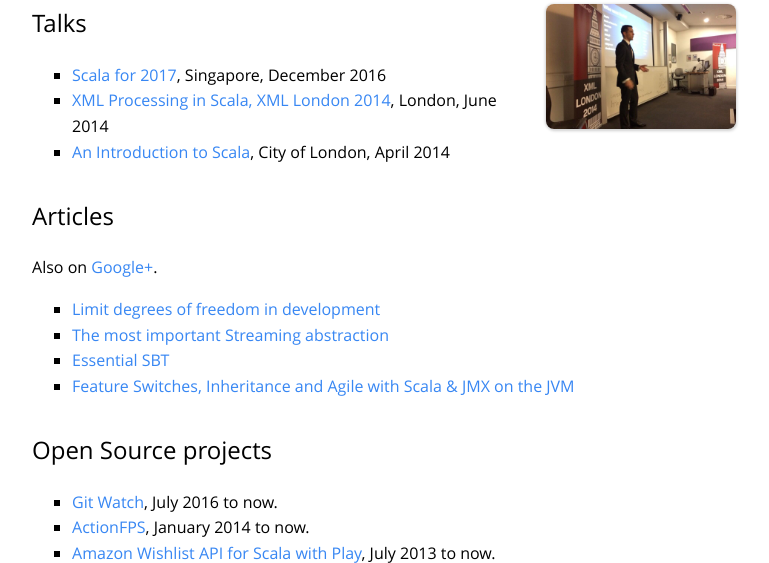
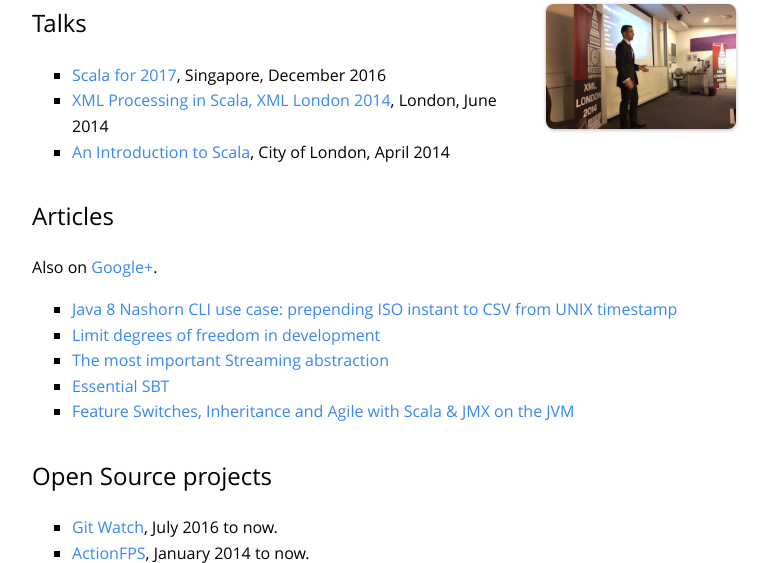
Before and after one commit to philicious/ScalaWilliam.com, a PHP site: page / in a window 1280 px wide. Shown: the part 978-1541 px from the top of the page, without its empty margins (256-1025 px from the left). Run offline with PHP 8.4, Linux system fonts and the light colour scheme.

Commit message:
Update index.php

```diff
--- a/index.php
+++ b/index.php
@@ -57,7 +57,9 @@
 <section class="slide">
     <h2>Articles</h2>
     <p>Also on <a href="https://plus.google.com/collection/oFuHlB" target="_blank">Google+</a>.</p>
+
     <ul>
+	    <li><a href="https://medium.com/@ScalaWilliam/java-8-nashorn-cli-use-case-prepending-iso-instant-to-csv-from-unix-timestamp-3685b6ee746">Java 8 Nashorn CLI use case: prepending ISO instant to CSV from UNIX timestamp</a></li>
 	    <li><a href="https://medium.com/@ScalaWilliam/limit-degrees-of-freedom-in-development-4c543bb6f806#.xmrcpl8rg">Limit degrees of freedom in development
 		    </a></li>
 	        <li><a href="/most-important-streaming-abstraction/">The most important Streaming abstraction
```
